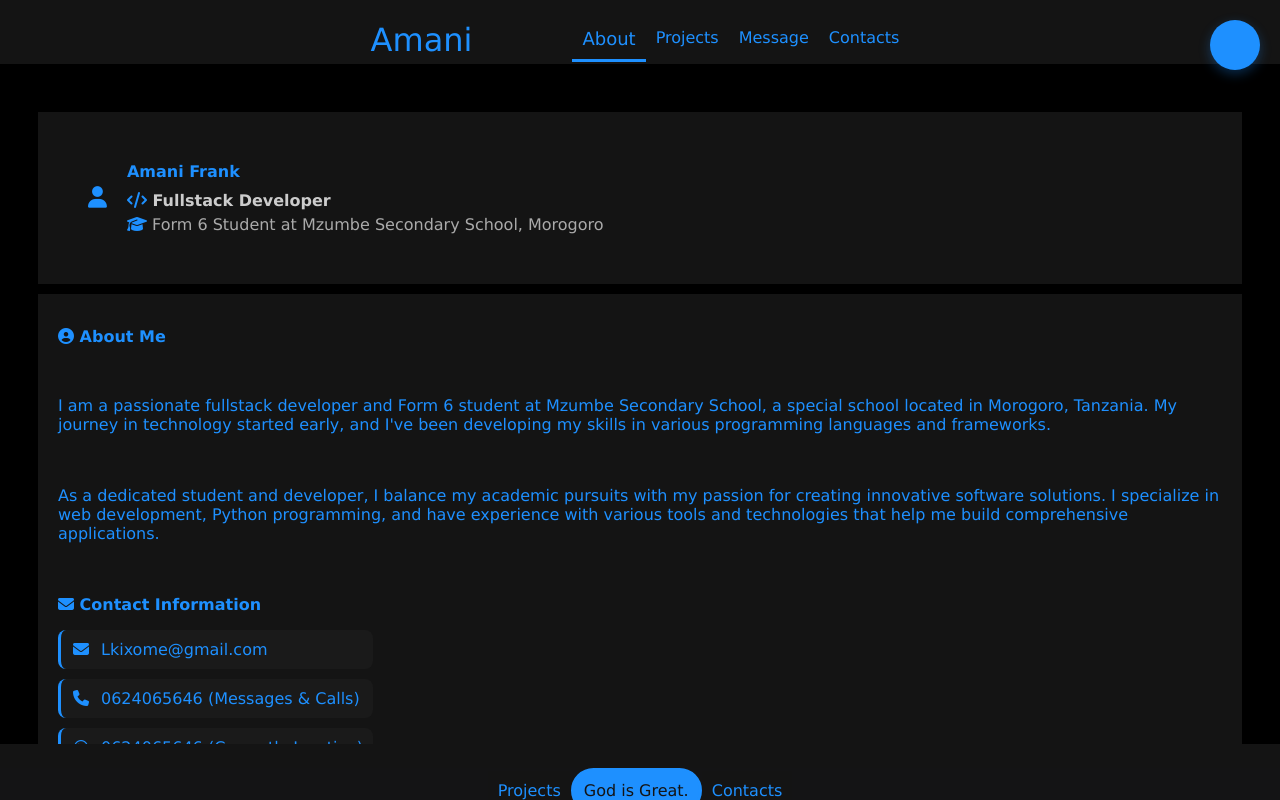
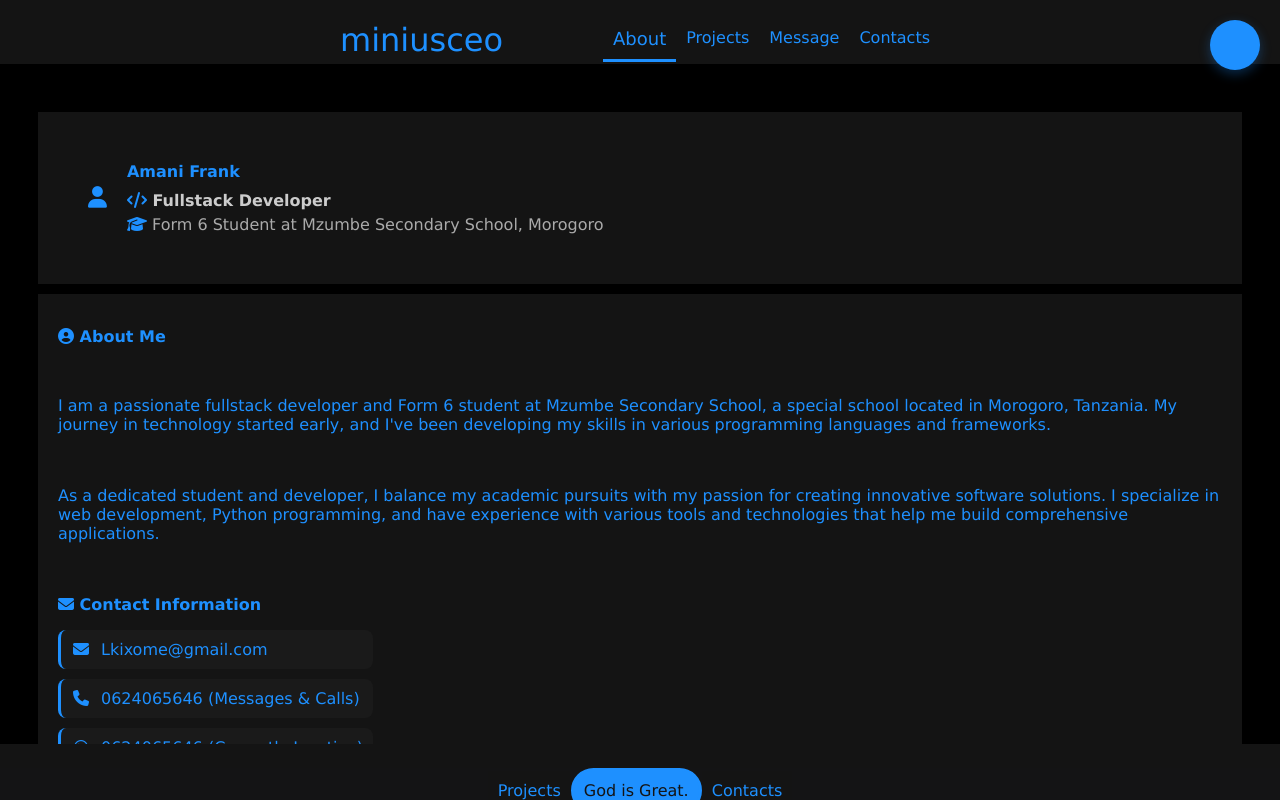
Before and after one commit to extradev12345/specialsite, a plain HTML site: page index.html in a window 1280 px wide. Drawn offline with Linux system fonts and the light colour scheme.

Commit message:
Update index.html

```diff
--- a/index.html
+++ b/index.html
@@ -13,7 +13,7 @@
 
     <div class="container">
         <div class="topnav row" style="justify-content: center; align-items: center; gap: 100px;">
-            <div class="header">Amani</div>
+            <div class="header">miniusceo</div>
             <div class="links">
                 <a href="#" class="topnav-item-menu link-active">About</a>
                 <a href="#" class="topnav-item-menu">Projects</a>
@@ -34,4 +34,5 @@
         </div>
     </div>
 </body>
+
 </html>
```
